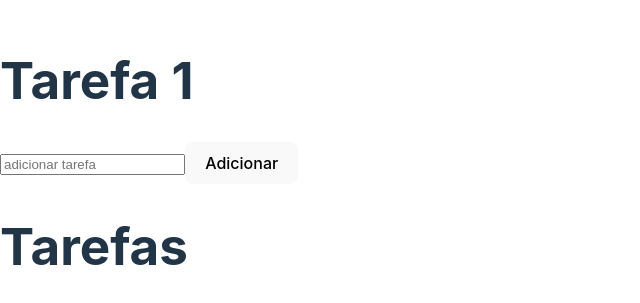
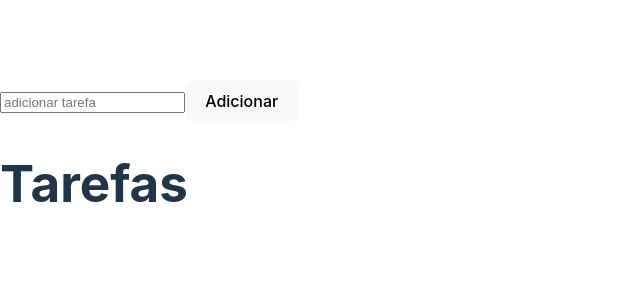
Before and after one commit to Dedecow/testeExercicioSem9, a React (Vite) app in the folder exercicio/: page / in a window 1280 px wide. Shown: the part 237-540 px from the top of the page, without its empty margins (0-640 px from the left). Built offline with nearby package versions, Linux system fonts and the light colour scheme.

Commit message:
funcao-pronta

```diff
--- a/exercicio/src/App.jsx
+++ b/exercicio/src/App.jsx
@@ -3,14 +3,18 @@ import {useState} from 'react';
 
 function App() {
   const [listaTarefas, setListaTarefas] = useState ([
-    {textoTarefa: "Tarefa 1", finalizado: false}
+    {Id: 1, textoTarefa: "Tarefa 1", finalizado: false}
   ])
+
+  var adicionarTarefa = (texto) => {
+    var novaTarefa = {Id:listaTarefas.lenght +1, textoTarefa: "Tarefa1", finalizado: false}
+    setListaTarefas = [...listaTarefas, setListaTarefas]
+  }
 
   return (
     <>
-      <div>
-        <h1>Tarefa 1 </h1>
-        <CardAdicionar />
+      <CardAdicionar/>
+      <div>{ listaTarefas.map(tarefa => {<spam>  {tarefa.textoTarefa} </spam>})}
       </div>
     </>
   );
```
